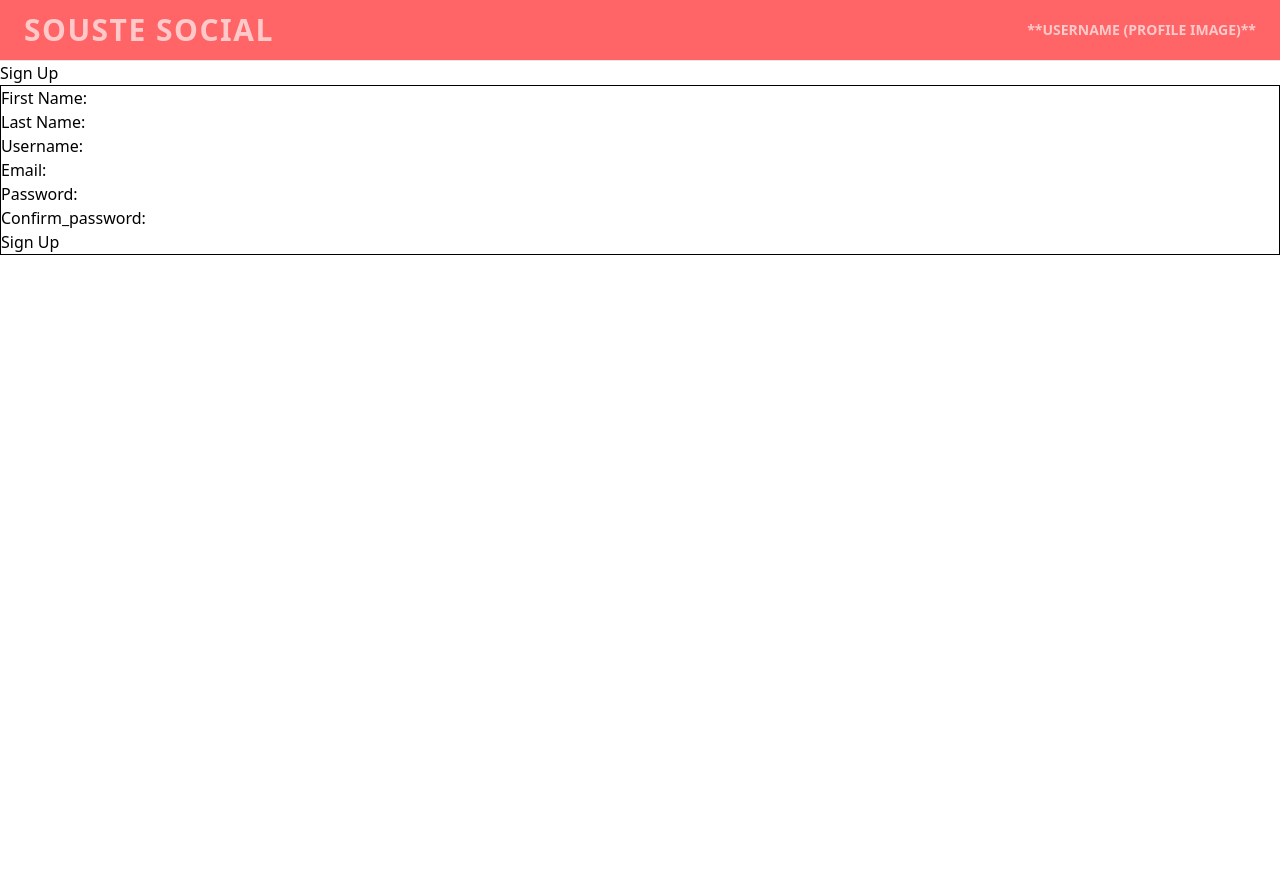
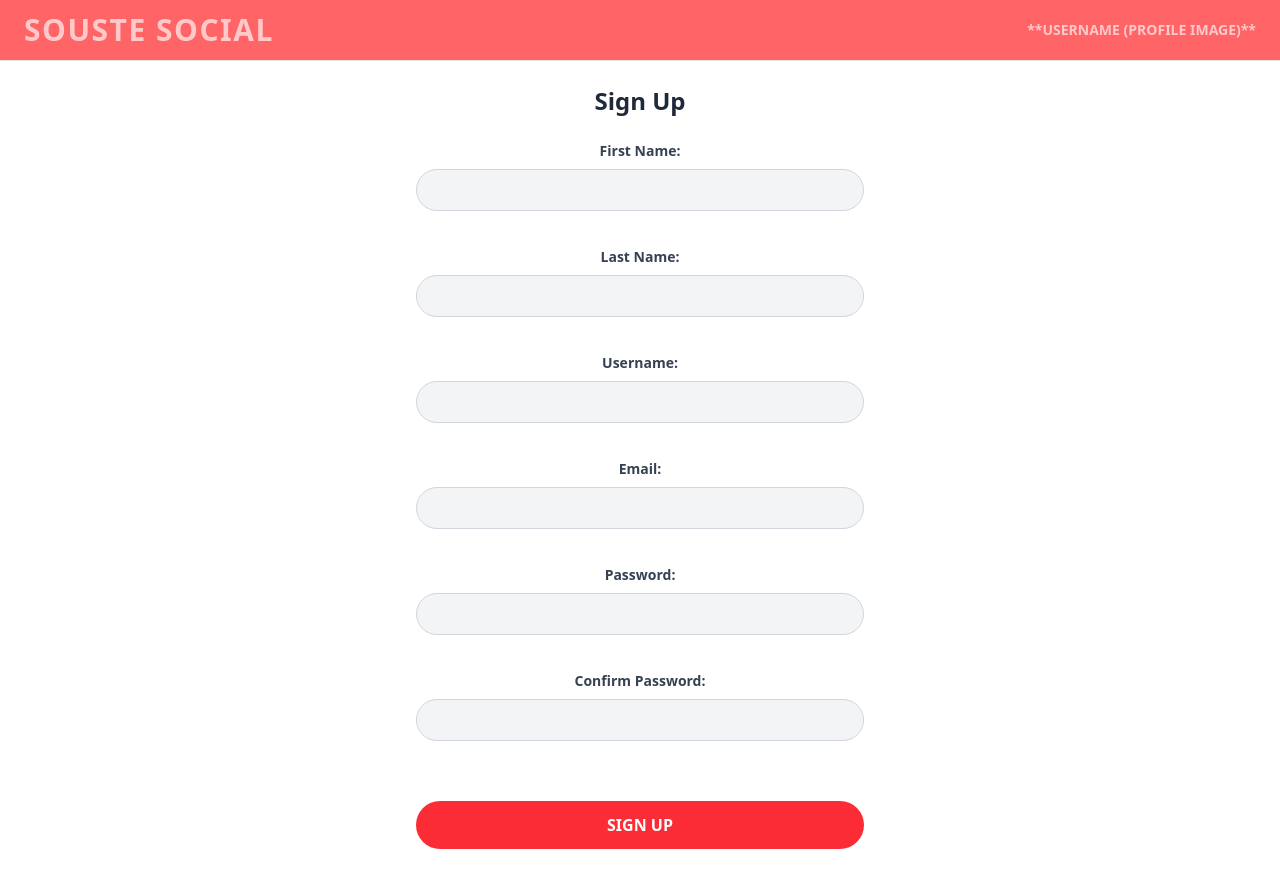
Before and after one commit to souste/souste-social-frontend, a React (Vite) app: page /signup in a window 1280 px wide. Before the commit the page ends 800 px from the top, so only its background shows below. Built offline with nearby package versions, Linux system fonts and the light colour scheme.

Commit message:
basic tailwind styling applied to signup form

```diff
--- a/src/components/SignUp.jsx
+++ b/src/components/SignUp.jsx
@@ -46,90 +46,131 @@ const SignUp = () => {
   };
 
   return (
-    <div>
-      <h1>Sign Up</h1>
+    <div className="mx-auto max-w-lg px-4 py-6">
+      <h1 className="mb-6 text-center text-2xl font-bold text-gray-800">
+        Sign Up
+      </h1>
       <form
         onSubmit={handleSubmit}
-        className="border"
         noValidate
+        className="flex flex-col gap-4"
       >
-        <div>
-          <label htmlFor="first_name">First Name:</label>
+        <div className="mb-5 flex flex-col gap-2 sm:items-center">
+          <label
+            htmlFor="first_name"
+            className="text-sm font-semibold text-gray-700"
+          >
+            First Name:
+          </label>
           <input
             type="text"
             id="first_name"
             name="first_name"
             value={user.first_name}
             onChange={handleChange}
+            className="w-full max-w-md rounded-full border border-gray-300 bg-gray-100 px-4 py-2 focus:ring focus:ring-red-400 focus:outline-none"
             required
           />
         </div>
 
-        <div>
-          <label htmlFor="last_name">Last Name:</label>
+        <div className="mb-5 flex flex-col gap-2 sm:items-center">
+          <label
+            htmlFor="last_name"
+            className="text-sm font-semibold text-gray-700"
+          >
+            Last Name:
+          </label>
           <input
             type="text"
             id="last_name"
             name="last_name"
             value={user.last_name}
             onChange={handleChange}
+            className="w-full max-w-md rounded-full border border-gray-300 bg-gray-100 px-4 py-2 focus:ring focus:ring-red-400 focus:outline-none"
             required
           />
         </div>
 
-        <div>
-          <label htmlFor="username">Username:</label>
+        <div className="mb-5 flex flex-col gap-2 sm:items-center">
+          <label
+            htmlFor="username"
+            className="text-sm font-semibold text-gray-700"
+          >
+            Username:
+          </label>
           <input
             type="text"
             id="username"
             name="username"
             value={user.username}
             onChange={handleChange}
+            className="w-full max-w-md rounded-full border border-gray-300 bg-gray-100 px-4 py-2 focus:ring focus:ring-red-400 focus:outline-none"
             required
           />
         </div>
 
-        <div>
-          <label htmlFor="email">Email:</label>
+        <div className="mb-5 flex flex-col gap-2 sm:items-center">
+          <label
+            htmlFor="email"
+            className="text-sm font-semibold text-gray-700"
+          >
+            Email:
+          </label>
           <input
             type="email"
             id="email"
             name="email"
             value={user.email}
             onChange={handleChange}
+            className="w-full max-w-md rounded-full border border-gray-300 bg-gray-100 px-4 py-2 focus:ring focus:ring-red-400 focus:outline-none"
             required
           />
         </div>
 
-        <div>
-          <label htmlFor="password">Password:</label>
+        <div className="mb-5 flex flex-col gap-2 sm:items-center">
+          <label
+            htmlFor="password"
+            className="text-sm font-semibold text-gray-700"
+          >
+            Password:
+          </label>
           <input
             type="password"
             id="password"
             name="password"
             value={user.password}
             onChange={handleChange}
+            className="w-full max-w-md rounded-full border border-gray-300 bg-gray-100 px-4 py-2 focus:ring focus:ring-red-400 focus:outline-none"
             required
           />
         </div>
 
-        <div>
-          <label htmlFor="confirm_password">Confirm_password:</label>
+        <div className="mb-5 flex flex-col gap-2 sm:items-center">
+          <label
+            htmlFor="confirm_password"
+            className="text-sm font-semibold text-gray-700"
+          >
+            Confirm Password:
+          </label>
           <input
             type="password"
             id="confirm_password"
             name="confirm_password"
             value={user.confirm_password}
             onChange={handleChange}
+            className="w-full max-w-md rounded-full border border-gray-300 bg-gray-100 px-4 py-2 focus:ring focus:ring-red-400 focus:outline-none"
             required
           />
         </div>
-        <button
-          type="submit"
-          disabled={isSubmitting}
-        >
-          Sign Up
-        </button>
+        <div className="flex flex-col sm:items-center">
+          <button
+            type="submit"
+            disabled={isSubmitting}
+            className="mt-6 w-full max-w-md rounded-full bg-red-500 py-3 font-semibold text-white uppercase transition hover:bg-red-400"
+          >
+            {isSubmitting ? "Submitting" : "Sign Up"}
+          </button>
+        </div>
       </form>
     </div>
   );
```
